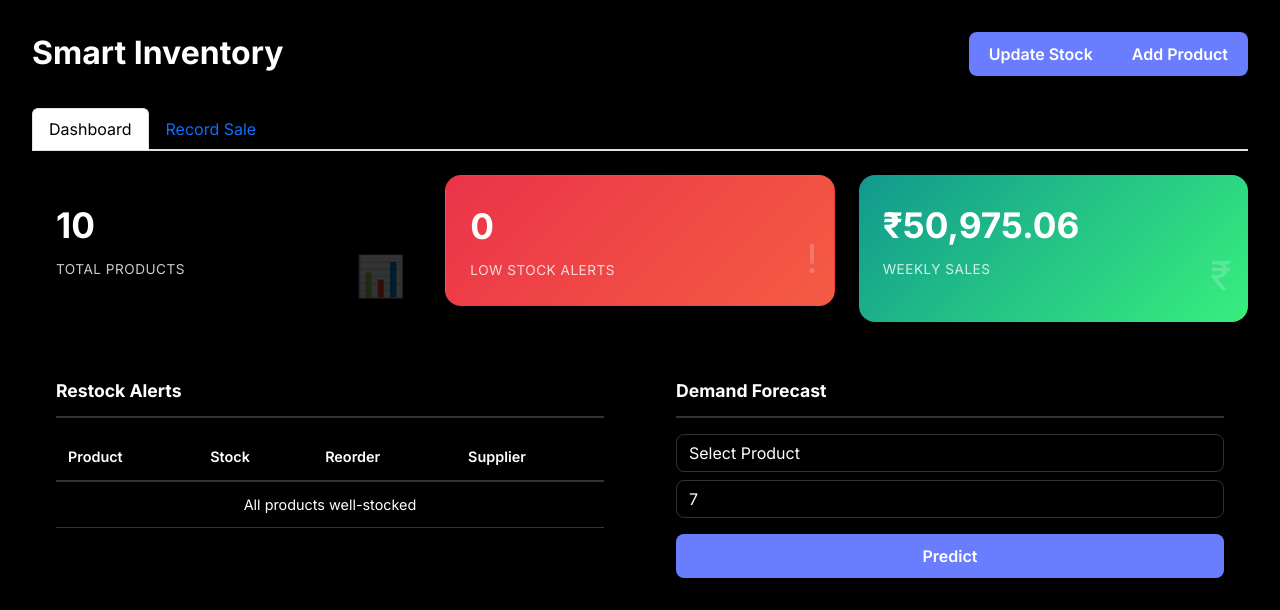
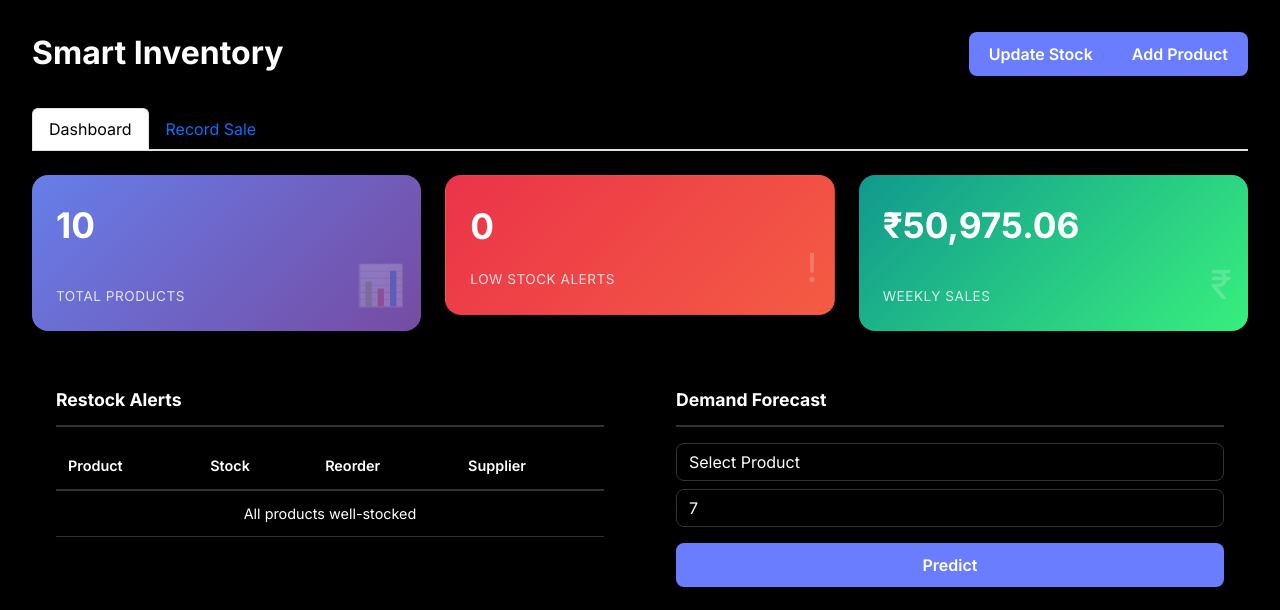
Before and after one commit to Kush69420/Smart-Stock-Predicting-system, a Flask app: page / in a window 1280 px wide. Shown: the part 76-686 px from the top of the page. Run offline with Flask 3, Linux system fonts and the light colour scheme; data comes from the database, SQL or seed files in the repository; data that the repository does not hold is empty.

Commit message:
Improve dashboard stat card appearance and sizing for dark mode
Update CSS to apply a purple-blue gradient to the "Total Products" stat card, enhance its visibility in dark mode, and ensure all stat cards have a consistent height.

Replit-Commit-Author: Agent
Replit-Commit-Session-Id: e4a00cd0-bffa-45be-b835-d03da8f41ba9
Replit-Commit-Checkpoint-Type: full_checkpoint
Replit-Commit-Event-Id: 043b34e2-8159-49d3-8fd7-68989670b2f9
Replit-Commit-Screenshot-Url: https://storage.googleapis.com/screenshot-production-us-central1/bfa5a85c-1217-486a-906c-3747fe48cff2/e4a00cd0-bffa-45be-b835-d03da8f41ba9/LzZL6Mw

```diff
--- a/static/style.css
+++ b/static/style.css
@@ -118,12 +118,17 @@ body {
 }
 
 .stat-card {
-    background: var(--bg-secondary);
+    background: linear-gradient(135deg, #667eea 0%, #764ba2 100%);
     border-radius: 16px;
     padding: 1.5rem;
     position: relative;
     overflow: hidden;
     box-shadow: 0 2px 8px rgba(0,0,0,0.08);
+    color: white;
+    min-height: 140px;
+    display: flex;
+    flex-direction: column;
+    justify-content: space-between;
 }
 
 .stat-card.alert {
```
Also changed, not shown: attached_assets/image_1764182977093.png (added).
